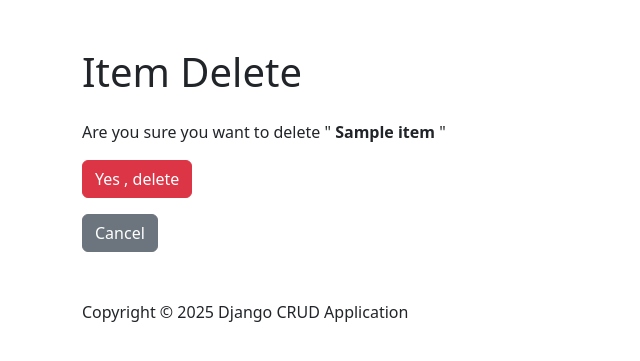
After one commit to abdum0min/django_li, a Django app: page /delete/1/ in a window 1280 px wide. The commit adds this page. Shown: the top 361 px of the page, without its empty margins (0-640 px from the left). Run offline with Django 5.2, Linux system fonts and the light colour scheme; tables that the repository leaves empty hold one stand-in row (values such as "Sample post"); some libraries are stand-ins or nearby versions.

Commit message:
project finished with fbv

```diff
--- a/config/settings.py
+++ b/config/settings.py
@@ -23,7 +23,7 @@ BASE_DIR = Path(__file__).resolve().parent.parent
 SECRET_KEY = 'django-insecure-9ky*0ang^fbf9g40kv8st)#y&$_wsq2%0bgw7i(lyo&e(xr4f_'
 
 # SECURITY WARNING: don't run with debug turned on in production!
-DEBUG = False
+DEBUG = True
 
 ALLOWED_HOSTS = ['*']
 
--- a/items/urls.py
+++ b/items/urls.py
@@ -5,5 +5,5 @@ urlpatterns = [
     path('', views.item_list, name='item_list'),
     path('create/', views.item_create, name='item_create'),
     path('update/<int:pk>/',views.item_update, name='item_update'),
-    path('update/<int:pk>/',views.delete_item, name='item_delete'),
+    path('delete/<int:pk>/',views.delete_item, name='item_delete'),
 ]
--- a/items/views.py
+++ b/items/views.py
@@ -40,4 +40,4 @@ def delete_item(request,pk):
     if request.method == 'POST':
         item.delete()
         return redirect('item_list')
-    return render(request,'item_confirm_delete.html',{'item':item})
+    return render(request,'item_delete.html', {'item':item})
--- /dev/null
+++ b/templates/base.html
@@ -0,0 +1,19 @@
+{% load static %}
+<!DOCTYPE html>
+<html lang="en">
+<head>
+    <meta charset="UTF-8">
+    <meta name="viewport" content="width=device-width, initial-scale=1.0">
+    <title>{% block title %} Django CRUD {% endblock %}</title>
+    <link rel="stylesheet" href="{% static 'vender/css/bootstrap.min.css' %}">
+</head>
+<body class="container mt-5">
+    <header class="mb-4"><h1>{% block header %}Django CRUD Application{% endblock %}</h1></header>
+
+    {% block content %}
+
+    {% endblock %}
+
+    <p class="mt-5">Copyright &copy; 2025 Django CRUD Application</p>
+</body>
+</html>
--- /dev/null
+++ b/templates/item_delete.html
@@ -0,0 +1,14 @@
+{% extends 'base.html' %}
+
+{% block title %}Item Delete{% endblock %}
+
+{% block header %}Item Delete{% endblock %}
+
+{% block content %}
+<p>Are you sure you want to delete "<strong> {{ item.name }} </strong> "</p>
+<form action="{% url 'item_delete' item.id %}" method="post">
+    {% csrf_token %}
+    <button class='btn btn-danger' type="submit">Yes , delete</button>
+</form>
+<a class="btn btn-secondary mt-3" href="{% url 'item_list' %}">Cancel</a>
+{% endblock %}
```
Also changed, not shown: templates/item_form.html (+6 -13 lines), templates/item_list.html (+11 -16 lines).
